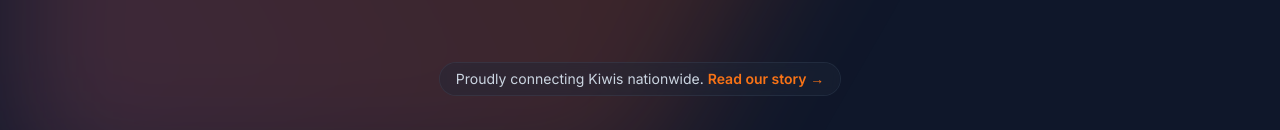
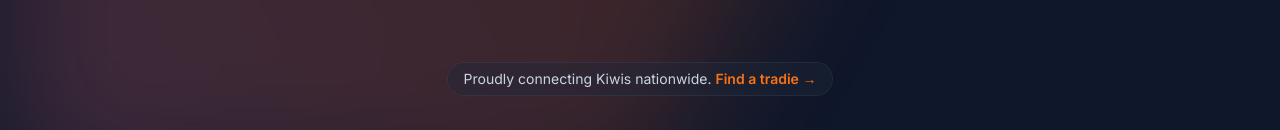
Before and after one commit to RaisMalikov/tradeconnect-fullstack, a Next.js app: page / in a window 1280 px wide. Shown: the part 328-458 px from the top of the page. Built offline with nearby package versions, Linux system fonts and the light colour scheme.

Commit message:
fix: updated trust badge link to point to existing tradies route

```diff
--- a/app/page.tsx
+++ b/app/page.tsx
@@ -10,10 +10,10 @@ export default function Home() {
 
       {/* Hero Section */}
       <div className="mx-auto max-w-4xl px-6 py-32 sm:py-48 lg:py-56 text-center">
-        {/* Trust Badge */}
+        {/* Trust Badge - FIXED LINK HERE */}
         <div className="mb-8 flex justify-center">
           <div className="relative rounded-full px-4 py-1 text-sm leading-6 text-slate-300 ring-1 ring-slate-700/50 hover:ring-orange-500/50 transition-colors bg-slate-800/40 backdrop-blur-sm">
-            Proudly connecting Kiwis nationwide. <Link href="/about" className="font-semibold text-orange-500"><span className="absolute inset-0" aria-hidden="true"></span>Read our story <span aria-hidden="true">&rarr;</span></Link>
+            Proudly connecting Kiwis nationwide. <Link href="/tradies" className="font-semibold text-orange-500"><span className="absolute inset-0" aria-hidden="true"></span>Find a tradie <span aria-hidden="true">&rarr;</span></Link>
           </div>
         </div>
 
```
